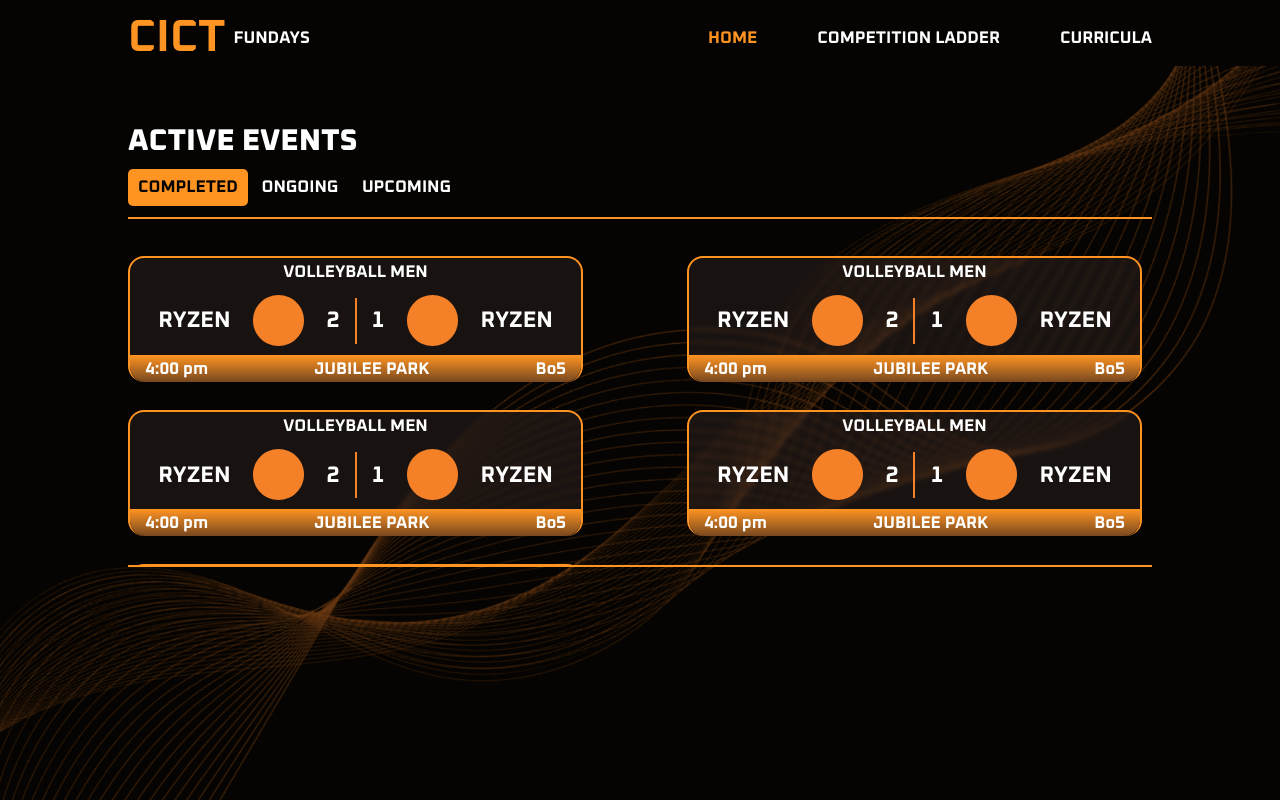
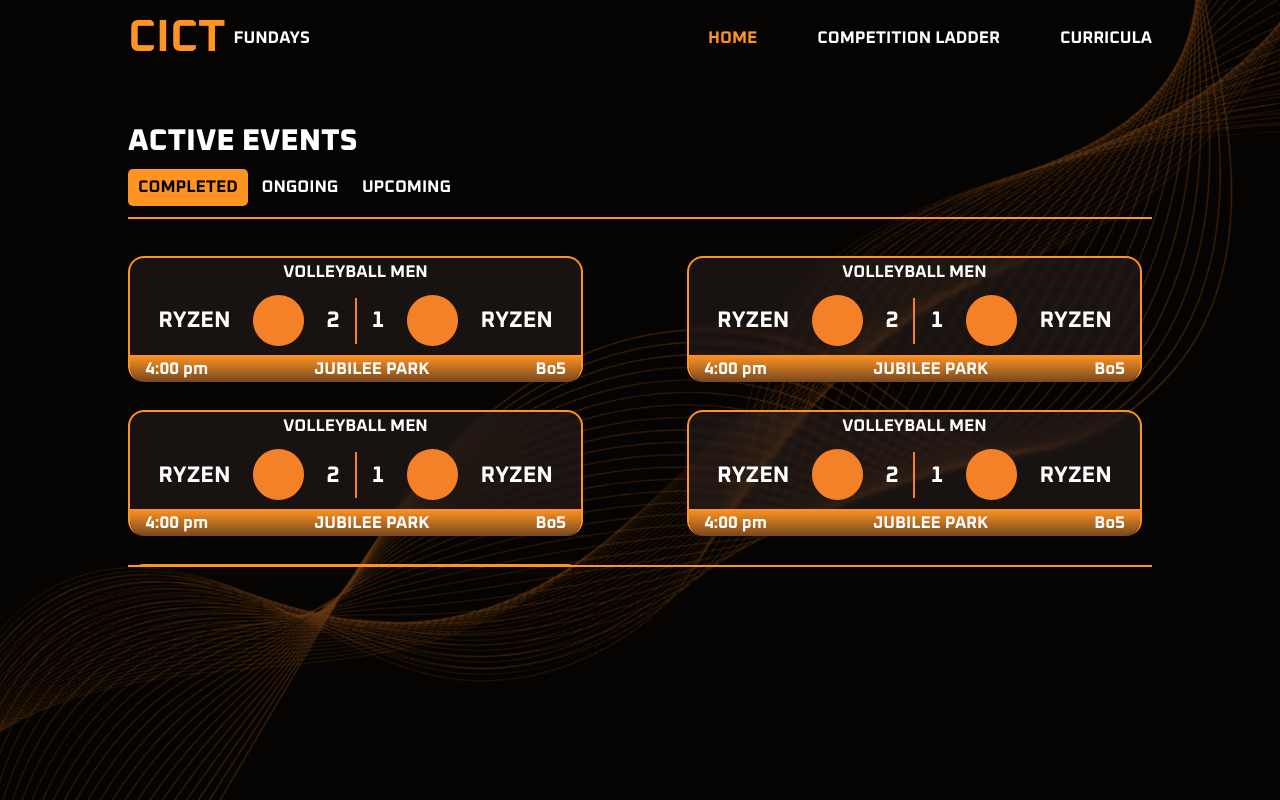
Before and after one commit to WVSU-CIPHER/Realtime-Digital-Point-System-Tracker, a PHP site: page /src/routes/home.html in a window 1280 px wide. Run offline with PHP 8.4, Linux system fonts and the light colour scheme.

Commit message:
fix: Overlapping navbar and bg-image

```diff
--- a/src/css/global.css
+++ b/src/css/global.css
@@ -45,7 +45,6 @@ body {
   max-height: 74px;
   width: 100%;
   padding: 10px 10% 0;
-  background-color: var(--bg-color);
 }
 
 .logo {
```
